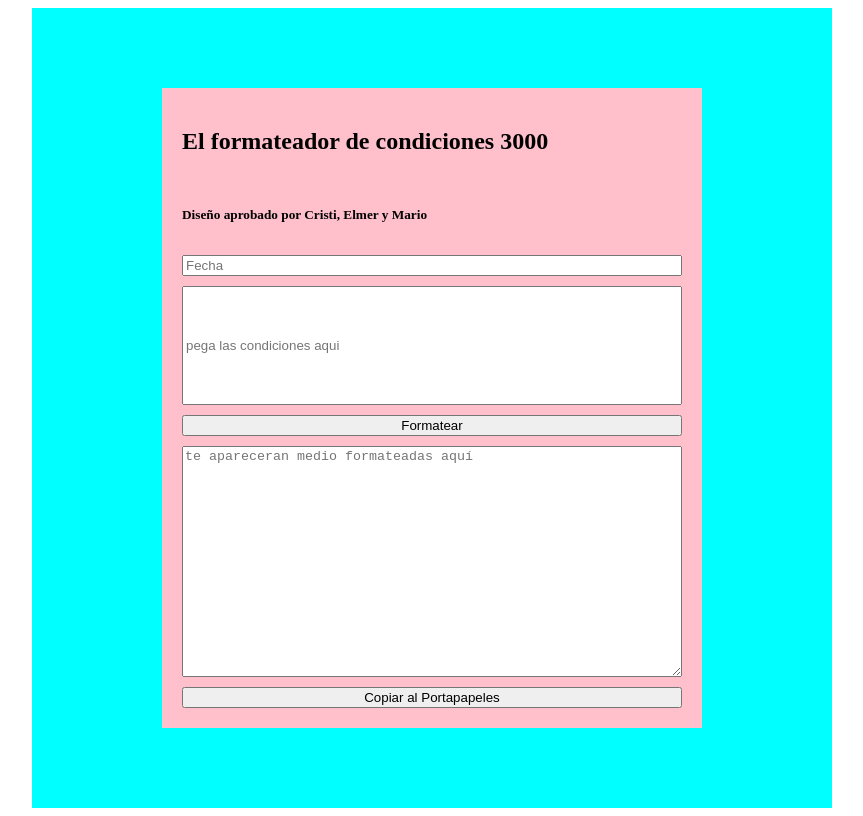
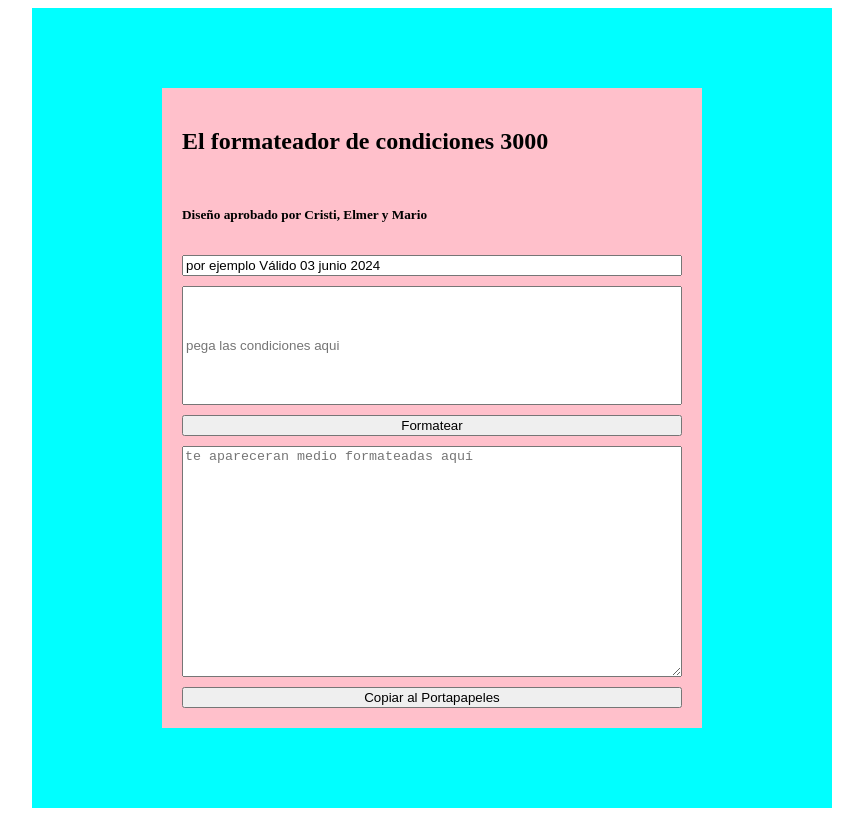
Before and after one commit to DranzerSv/formateador, a plain HTML site: page index.html in a window 1280 px wide. Shown: the whole page, without its empty margins (208-1071 px from the left). Drawn offline with Linux system fonts and the light colour scheme.

Commit message:
agregado un value por default para corregir error

```diff
--- a/index.html
+++ b/index.html
@@ -11,7 +11,7 @@
         <div class="contenedor">
             <h2>El formateador de condiciones 3000</h2>
             <h5>Diseño aprobado por Cristi, Elmer y Mario</h5>
-            <input id="fecha" placeholder="Fecha">
+            <input id="fecha" placeholder="Fecha" value="por ejemplo Válido 03 junio 2024">
             <input id="noformateado" placeholder="pega las condiciones aqui" class="noformateado">
             <button id="boton-formatear">Formatear</button>
 
```
